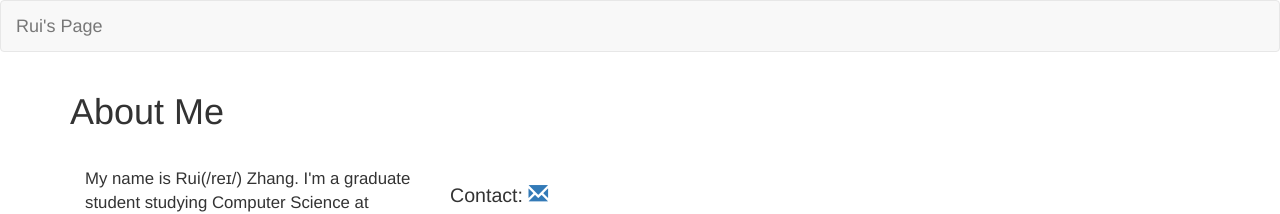
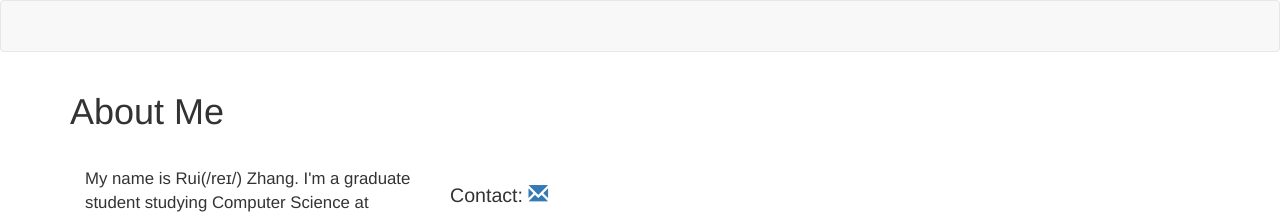
Before and after one commit to liangxindanta/liangxindanta.github.io, a Jekyll site: the page built from about/index.html, in a window 1280 px wide. Shown: the top 214 px of the page. Built offline with Jekyll 4.4.1, drawn with Linux system fonts in a browser that asks for light colours; a style sheet for code colours, icons or effects is not loaded.

Commit message:
Change title

```diff
--- a/_config.yml
+++ b/_config.yml
@@ -5,4 +5,4 @@
   input: GFM
   syntax_highlighter: rouge
 permalink: /blog/:year/:month/:day/:title
-categories: [cpp, java, oop, algorithms, datastructures, multithreading, functionalprogramming, misc]
+categories: [misc]
--- a/_layouts/default.html
+++ b/_layouts/default.html
@@ -16,7 +16,7 @@
 			<nav class="navbar navbar-default">
 			  <div class="container-fluid">
 			    <div class="navbar-header">
-			      <a class="navbar-brand" href="#">Rui's Page</a>
+			      <a class="navbar-brand" href="#"></a>
 			    </div>
 			    <ul class="nav navbar-nav">
 			     <!--  	<li><a href="/">Home</a></li>
--- a/index.html
+++ b/index.html
@@ -1,6 +1,6 @@
 ---
 layout: default
-title: Rui Zhang
+title: Liang Xin Dan Ta
 ---
 
 <div class="container">
```
